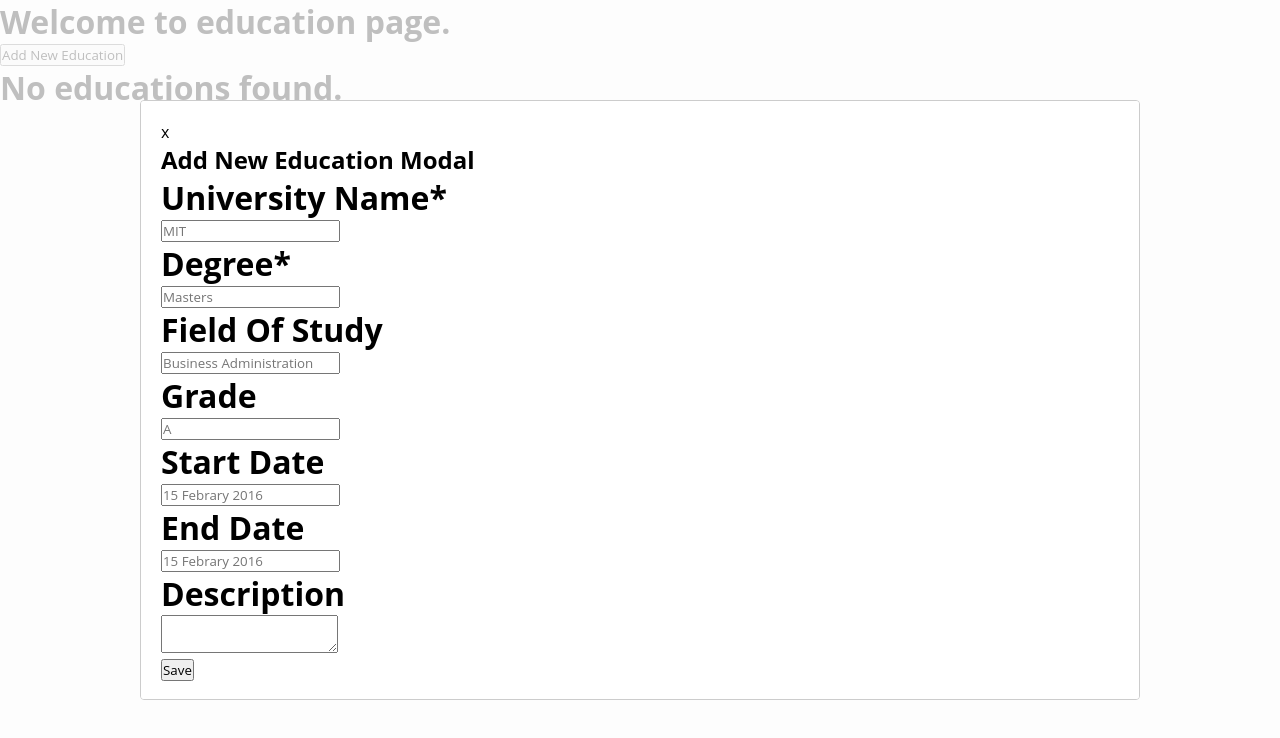
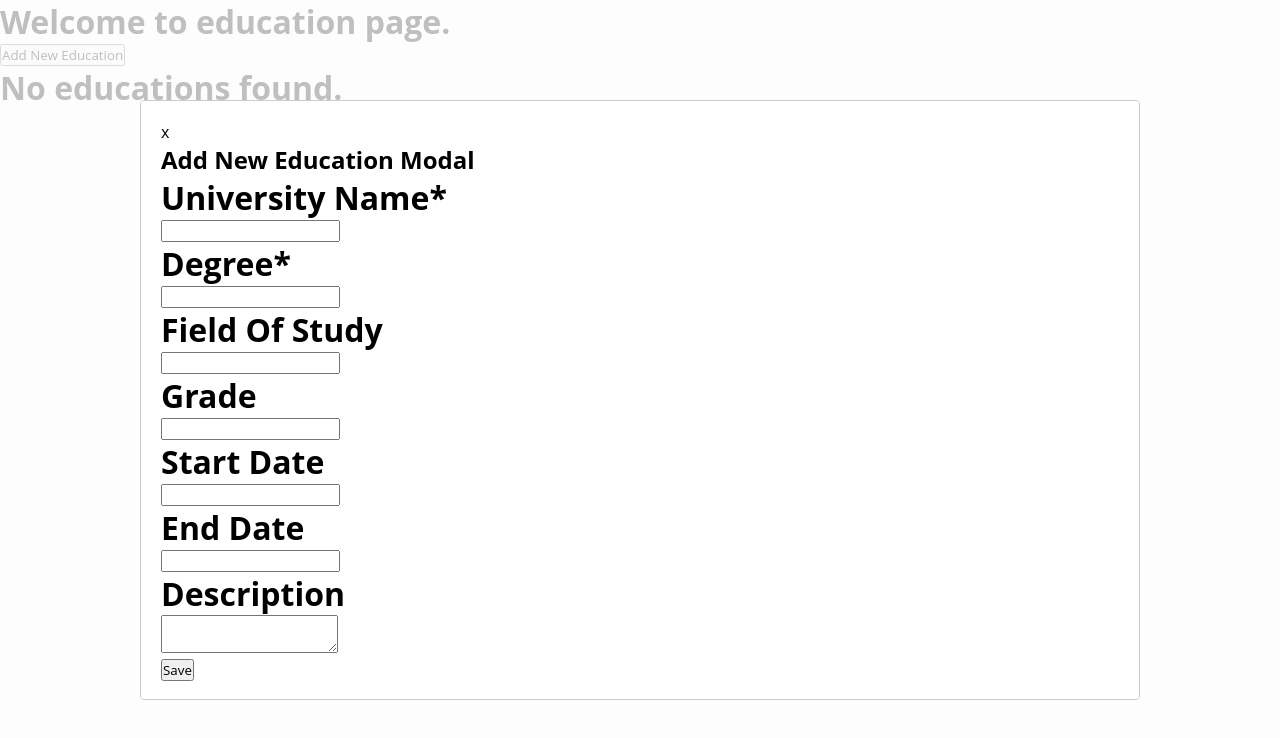
Before and after one commit to akashahmad/showCaseChallenge, a React (Create React App) app: page /mainscreen in a window 1280 px wide. Both pictures are taken after a click on the element "Add New Education". Shown: the top 738 px of the page. Built offline with nearby package versions, Linux system fonts and the light colour scheme.

Commit message:
placeholders removed from input fields

```diff
--- a/src/Components/Molecules/BookMarkMenu/bookmarkmenu.js
+++ b/src/Components/Molecules/BookMarkMenu/bookmarkmenu.js
@@ -7,14 +7,14 @@ function bookmarkmenu(props) {
     return educations && educations.length !== 0 && (
 
         <>
-            <div className="book-mark-menu">
+           {educations&&educations.length!==0? <div className="book-mark-menu">
                 <h1>Bookmark Menu</h1>
-                <Button name="Showcase University" color="blue" />
+
                 <div className="book-marks">
                     {educations.map((education, index) => <Button key={index} name={education.university} color="white" />)}
                 </div>
 
-            </div>
+            </div>:""}
             <Style />
         </>
     )
--- a/src/Pages/ShowCase/index.js
+++ b/src/Pages/ShowCase/index.js
@@ -73,7 +73,7 @@ const Mainscreen = (props) => {
                             <div className="row">
                                 <div className="handle-search">
                                     <h1>University Name<span className="red">*</span></h1>
-                                    <input type="text" placeholder="MIT" name="university" minLength="2" maxLength="50" value={education && education.university ? education.university : ""} required onChange={(e) => {
+                                    <input type="text" placeholder="" name="university" minLength="2" maxLength="50" value={education && education.university ? education.university : ""} required onChange={(e) => {
                                         changeValue("university", e.target.value)
                                         searchUniversitiesCall(e.target.value)
                                     }}></input>
@@ -86,13 +86,13 @@ const Mainscreen = (props) => {
                                 </div>
                                 <div>
                                     <h1>Degree<span className="red">*</span></h1>
-                                    <input type="text" placeholder="Masters" name="degree" minLength="2" maxLength="50" required onChange={(e) => {
+                                    <input type="text" placeholder="" name="degree" minLength="2" maxLength="50" required onChange={(e) => {
                                         changeValue("degree", e.target.value)
                                     }}></input>
                                 </div>
                                 <div>
                                     <h1>Field Of Study</h1>
-                                    <input type="text" placeholder="Business Administration" name="field" onChange={(e) => {
+                                    <input type="text" placeholder="" name="field" onChange={(e) => {
                                         changeValue("field", e.target.value)
                                     }}></input>
                                 </div>
@@ -101,19 +101,19 @@ const Mainscreen = (props) => {
 
                                 <div>
                                     <h1>Grade</h1>
-                                    <input type="text" placeholder="A" name="grade" onChange={(e) => {
+                                    <input type="text" placeholder="" name="grade" onChange={(e) => {
                                         changeValue("grade", e.target.value)
                                     }}></input>
                                 </div>
                                 <div>
                                     <h1>Start Date</h1>
-                                    <input type="text" placeholder="15 Febrary 2016" name="startDate" onChange={(e) => {
+                                    <input type="text" placeholder="" name="startDate" onChange={(e) => {
                                         changeValue("startDate", e.target.value)
                                     }}></input>
                                 </div>
                                 <div>
                                     <h1>End Date</h1>
-                                    <input type="text" placeholder="15 Febrary 2016" name="endDate" onChange={(e) => {
+                                    <input type="text" placeholder="" name="endDate" onChange={(e) => {
                                         changeValue("endDate", e.target.value)
                                     }}></input>
                                 </div>
```
